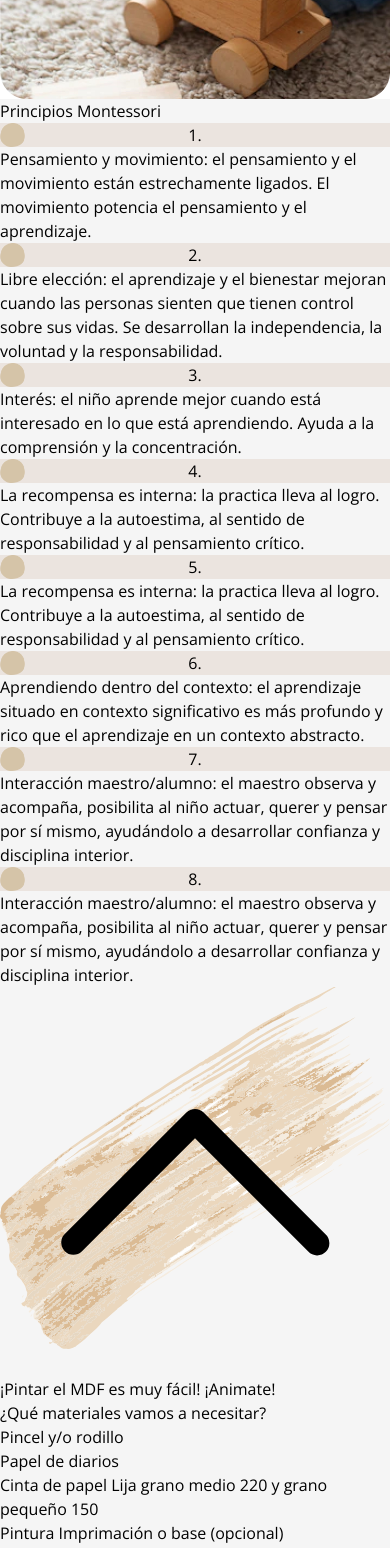
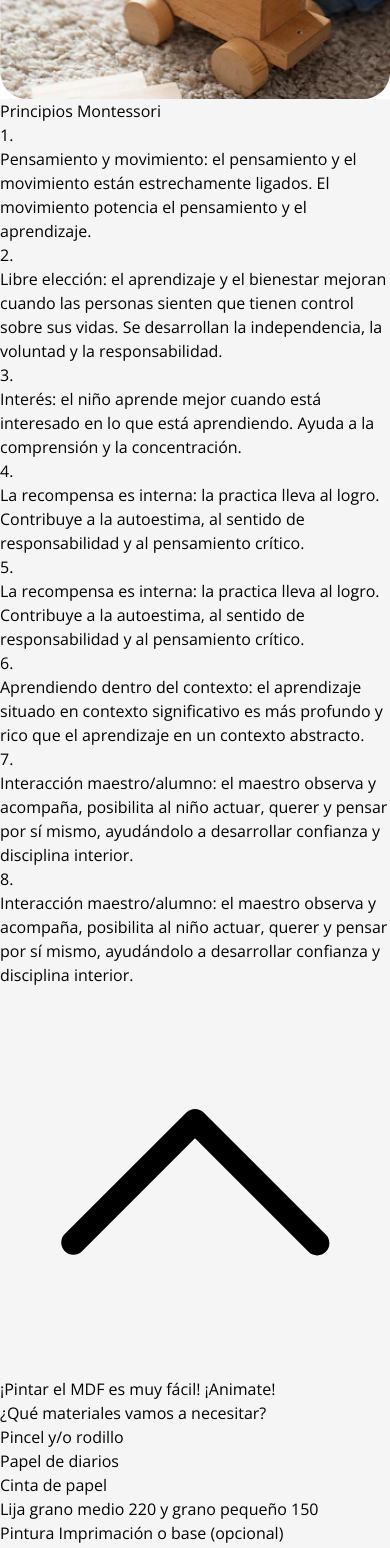
Before and after one commit to naraehumano1989/MDF-MundoFibro, a React (Vite) app in the folder mdf-proyect/: page / in a window 390 px wide. Shown: the part 6340-7888 px from the top of the page. Built offline with nearby package versions, Linux system fonts and the light colour scheme.

Commit message:
se arregla detalles de diseño y alineacion

```diff
--- a/mdf-proyect/src/components/actions/Pasos.jsx
+++ b/mdf-proyect/src/components/actions/Pasos.jsx
@@ -3,7 +3,7 @@ import paso2 from "../../assets/img/paso-2.jpg";
 import paso3 from "../../assets/img/paso-3.jpg";
 function Pasos() {
   return (
-    <div id="pasos">
+    <div id="pasos" className="mt-[150px] mb-0">
       <div className="bg-[#EBE4DF] w-[80%] h-auto m-auto rounded-[100px] flex md:flex-row flex-col justify-center items-center content-center gap-10 mt-10">
         <div className="flex flex-col content-center items-center">
           <img
--- a/mdf-proyect/src/components/actions/Pintar.jsx
+++ b/mdf-proyect/src/components/actions/Pintar.jsx
@@ -3,101 +3,123 @@ import Pasos from "../../components/actions/Pasos.jsx";
 import Ideas from "../../components/actions/ideas.jsx";
 function Pintar() {
   return (
-    <div id="pintar" className="m-auto fondo-pincelada">
+    <div id="pintar" className="m-auto">
       <Volver />
 
       <div className="flex md:flex-row flex-col gap-10 justify-center content-center items-center m-10">
         <div className="md:text-2xl text-sm w-full">
           <h1 className="font-bold  text-black text-5xl md:z-1 ml-12 text-center mb-10 mt-5">
-            ¡Pintar el MDF es muy fácil! ¡Animate!
+            ¡Pintar el MDF es muy fácil!{" "}
+            <span className="text-[#C3AB83] font-bold">¡Animate!</span>
           </h1>
-          <h2 className="font-bold text-4xl">
+          <h2 className="w-[80%] m-auto font-bold text-4xl ml-30">
             ¿Qué materiales vamos a necesitar?
           </h2>
-          <ul>
-            <li className="flex flex-row content-center items-center gap-2">
-              <div className="w-[10px] h-[10px] rounded-full"></div> Pincel y/o
-              rodillo
+          <ul className="w-[80%] m-auto ">
+            <div className="grid grid-cols-3 mt-5">
+              <li className="flex flex-row content-center items-center">
+                <div className="w-[20px] h-[20px] rounded-full bg-[#C4AB84] mr-2"></div>{" "}
+                Pincel y/o rodillo
               </li>
               <li className="flex flex-row content-center items-center gap-2">
-              <div className="w-[10px] h-[10px] rounded-full"></div> Papel de
-              diarios
+                <div className="w-[20px] h-[20px] rounded-full bg-[#C4AB84]"></div>{" "}
+                Papel de diarios
               </li>
               <li className="flex flex-row content-center items-center gap-2">
-              <div className="w-[10px] h-[10px] rounded-full"></div> Cinta de
-              papel Lija grano medio 220 y grano pequeño 150
+                <div className="w-[20px] h-[20px] rounded-full bg-[#C4AB84]"></div>{" "}
+                Cinta de papel
               </li>
-            <li className="flex flex-row content-center items-center gap-2">
-              <div className="w-[10px] h-[10px] rounded-full"></div> Pintura
-              Imprimación o base (opcional)
+            </div>
+            <div className="grid grid-cols-2 mt-5">
+              <li className="flex flex-row content-center items-center">
+                <div className="w-[20px] h-[20px] rounded-full bg-[#C4AB84] mr-2"></div>{" "}
+                Lija grano medio 220 y grano pequeño 150
               </li>
+              <li className="flex flex-row content-center items-center">
+                <div className="w-[20px] h-[20px] rounded-full bg-[#C4AB84] mr-2"></div>{" "}
+                Pintura Imprimación o base (opcional)
+              </li>
+            </div>
           </ul>
-          <div className="w-full flex flex-col mt-5 mb-5">
-            <h2 className="text-left font-bold text-4xl">
+          <div className="w-full flex flex-col mt-10">
+            <div className="m-auto text-center w-[80%] justify-center items-center content-center bg-[#EDE1D4] p-10 rounded rounded-xl mb-10">
+              <h2 className="text-left font-bold text-3xl text-center mt-2 mb-2 ">
                 ¿Qué tipo de pintura es la adecuada?
               </h2>
               <p className="md:text-2xl text-sm">
                 {" "}
-              La elección de la pintura adecuada para trabajar en MDF depende de
-              tus necesidades y preferencias personales, así como del resultado
-              que desees obtener.
+                La elección de la pintura adecuada para trabajar en MDF depende
+                de tus necesidades y preferencias personales, así como del
+                resultado que desees obtener.
               </p>
-            <div className="md:w-[884px] md:h-[369px] w-full h-auto mt-5">
-              <span className="text-black text-[24px] font-semibold">
+            </div>
+            <div className="md:w-[884px] md:h-[369px] w-full h-auto mt-5 ml-[10%]">
+              <span className="text-black text-[24px] font-semibold ">
                 Aquí hay algunas opciones comunes:
                 <br />
                 <br />
-                <p className="border-b-4 border-b-[#30231a] w-[100px]">
-                  {" "}
+                <div className="rounded bg-[#EDE1D4] p-3 w-[25%] ">
+                  <p className="border-b-4 border-b-[#30231a] text-center">
                     Acrílicos:{" "}
                   </p>
+                </div>
               </span>
-              <span className="text-black text-[19px] font-medium">
+              <span className="text-black text-[19px] font-bold ml-10 text-center">
                 Se diluyen en agua y es necesario barnizar luego de pintar. Son
                 fáciles de usar y se aplican con rodillo o pincel. Existe una
                 amplia gama de colores.
                 <br />
                 <br />
               </span>
-              <span className="text-black text-[19px] font-semibold border-b-4 border-b-[#30231a]">
-                Aerosoles:{" "}
-              </span>
-              <span className="text-black text-[19px] font-medium">
+              <div className="rounded bg-[#EDE1D4] p-3 w-[25%]">
+                <p className="border-b-4 border-b-[#30231a] text-center font-semibold">
+                  Aerosoles:
+                </p>
+              </div>
+              <span className="text-black text-[19px] font-bold ml-10 text-center">
                 Se aplican directamente sobre la madera sin necesidad de dar una
                 base previa. Es una pintura muy resistente y no necesita barniz.{" "}
                 <br />
                 <br />
               </span>
-              <span className="text-black text-[19px] font-semibold border-b-4 border-b-[#30231a]">
+              <div className="rounded bg-[#EDE1D4] p-3 w-[25%]">
+                <p className="border-b-4 border-b-[#30231a] text-center font-semibold">
                   Pintura a la tiza:{" "}
-              </span>
-              <span className="text-black text-[19px] font-medium ">
+                </p>
+              </div>
+              <span className="text-black text-[19px] font-bold ml-10 text-center">
                 Se consigue en aerosol o para aplicar con pincel. Tienen una
                 terminación mate. Se utiliza cera como acabado final.
                 <br />
                 <br />
               </span>
-              <span className="text-black text-[19px] font-semibold border-b-4 border-b-[#30231a]">
+              <div className="rounded bg-[#EDE1D4] p-3 w-[25%]">
+                <p className="border-b-4 border-b-[#30231a] text-center font-semibold">
                   Esmalte acrilico:{" "}
-              </span>
-              <span className="text-black text-[19px] font-medium">
+                </p>
+              </div>
+              <span className="text-black text-[19px] font-bold ml-10 text-center">
                 Es un tipo de pintura muy resistente, lavable y no necesita ser
                 barnizado.
                 <br />
                 <br />
               </span>
-              <span className="text-black text-[19px] font-semibold border-b-4 border-b-[#30231a]">
+              <div className="rounded bg-[#EDE1D4] p-3 w-[25%]">
+                <p className="border-b-4 border-b-[#30231a] text-center font-semibold">
                   Barniz:{" "}
-              </span>
-              <span className="text-black text-[19px] font-medium">
+                </p>
+              </div>
+              <span className="text-black text-[19px] font-bold ml-10 text-center">
                 Se puede usar transparente o de color. Viene brillante, mate y
                 semimate.
+                <br />
+                <br />
               </span>
             </div>
           </div>
         </div>
       </div>
-      <div className="md:h-[200px] h-[75px]"></div>
+      <div className="md:h-[300px] h-[25px]"></div>
       <Pasos />
       <Ideas />
     </div>
--- a/mdf-proyect/src/components/information/Montessori.jsx
+++ b/mdf-proyect/src/components/information/Montessori.jsx
@@ -25,14 +25,14 @@ function Montessori() {
         </h1>
         <div className="fondo-titulo-r"></div>
       </div>
-      <div className="flex md:flex-row flex-col gap-20 justify-center content-center items-center">
-        <div className="flex flex-col content-center items-center">
+      <div className="flex md:flex-row flex-col gap-20 content-center items-center justify-center">
+        <div className="flex flex-col content-center items-center justify-end m-[0px]">
           <div className="bg-[#C4AB84] rounded-full w-[100px] h-[100px] md:w-[200px] md:h-[200px] flex text-center items-center justify-center">
-            <h2 className="text-white font-bold  text-xl md:text-6xl z-1 text-center">
+            <h2 className="text-white font-bold  text-xl md:text-6xl text-center">
               1
             </h2>
           </div>
-          <p className="font-bold text-center m-5 w-[50%] h-[50%]">
+          <p className="font-bold text-center m-5 w-[60%] h-[50%]">
             Ayuda a los chicos a desarrollar la confianza y la autoestima <br />
           </p>
           <img
@@ -47,7 +47,7 @@ function Montessori() {
               2
             </h2>
           </div>
-          <p className="font-bold text-center m-5 w-[50%] h-[50%]">
+          <p className="font-bold text-center m-5 w-[60%] h-[50%]">
             Utiliza materiales nobles que impactan positivamente en el planeta
           </p>
           <img
@@ -58,7 +58,7 @@ function Montessori() {
         </div>
         <div className="flex flex-col content-center items-center">
           <div className="bg-[#C4AB84] rounded-full w-[100px] h-[100px] md:w-[200px] md:h-[200px] flex text-center items-center justify-center">
-            <h2 className="text-white font-bold  text-xl md:text-6xl z-1 text-center">
+            <h2 className="text-white font-bold  text-xl md:text-6xl text-center">
               3
             </h2>
           </div>
@@ -72,61 +72,87 @@ function Montessori() {
           />
         </div>
       </div>
-      <div className="font-bold m-2">
-        <h2 className="ml-2 text-2xl ">Principios Montessori</h2>
+      <div className="font-bold m-auto ml-[20%] mt-10">
+        <h2 className="ml-2 text-2xl mb-10">Principios Montessori</h2>
         <ul className="text-md">
-          <li className="flex flex-row items-center content-center">
-            <p className="itemDot text-sm md:text-lg w-[25px] h-[25px] md:w-[50px] md:h-[50px] flex justify-center items-center content-center">
+          <li className="flex flex-row items-center content-center m-2">
+            <p className="bg-[#C3AB83] rounded-full text-sm md:text-lg w-[25px] h-[25px] md:w-[50px] md:h-[50px] flex justify-center items-center content-center">
               1.
             </p>
-            <p className="w-1/2 md:text-lg text-sm">
+            <p className="w-[65%] md:text-lg text-sm ml-5 mb-5">
               Pensamiento y movimiento: el pensamiento y el movimiento están
               estrechamente ligados. El movimiento potencia el pensamiento y el
               aprendizaje.
             </p>
           </li>
-          <li className="m-2 flex flex-row items-center content-center ml-2">
-            <p className="itemDot text-sm md:text-lg w-[25px] h-[25px] md:w-[50px] md:h-[50px] flex justify-center items-center content-center">
+          <li className="flex flex-row items-center content-center m-2">
+            <p className="bg-[#C3AB83] rounded-full text-sm md:text-lg w-[25px] h-[25px] md:w-[50px] md:h-[50px] flex justify-center items-center content-center">
               2.
             </p>
+            <p className="w-[65%] md:text-lg text-sm ml-5 mb-5">
               Libre elección: el aprendizaje y el bienestar mejoran cuando las
-            personas sienten que tienen control sobre sus vidas. Se desarrollan
-            la independencia, la voluntad y la responsabilidad.
+              personas sienten que tienen control sobre sus vidas. Se
+              desarrollan la independencia, la voluntad y la responsabilidad.
+            </p>
           </li>
-          <li className="m-2 flex flex-row items-center content-center">
-            <p className="itemDot m-2 ">3.</p>
-            Interés: el niño aprende mejor cuando está interesado en lo que está
-            aprendiendo. Ayuda a la comprensión y la concentración.
+          <li className="flex flex-row items-center content-center m-2">
+            <p className="bg-[#C3AB83] rounded-full text-sm md:text-lg w-[25px] h-[25px] md:w-[50px] md:h-[50px] flex justify-center items-center content-center">
+              3.
+            </p>
+            <p className="w-[65%] md:text-lg text-sm ml-5 mb-5">
+              Interés: el niño aprende mejor cuando está interesado en lo que
+              está aprendiendo. Ayuda a la comprensión y la concentración.
+            </p>
           </li>
-          <li className="m-2 flex flex-row items-center content-center">
-            <p className="itemDot m-2">4.</p>
+          <li className="flex flex-row items-center content-center m-2">
+            <p className="bg-[#C3AB83] rounded-full text-sm md:text-lg w-[25px] h-[25px] md:w-[50px] md:h-[50px] flex justify-center items-center content-center">
+              4.
+            </p>
+            <p className="w-[65%] md:text-lg text-sm ml-5 mb-5">
               La recompensa es interna: la practica lleva al logro. Contribuye a
               la autoestima, al sentido de responsabilidad y al pensamiento
               crítico.
+            </p>
           </li>
-          <li className="m-2 flex flex-row items-center content-center">
-            <p className="itemDot m-2">5.</p>
+          <li className="flex flex-row items-center content-center m-2">
+            <p className="bg-[#C3AB83] rounded-full text-sm md:text-lg w-[25px] h-[25px] md:w-[50px] md:h-[50px] flex justify-center items-center content-center">
+              5.
+            </p>
+            <p className="w-[65%] md:text-lg text-sm ml-5 mb-5">
               La recompensa es interna: la practica lleva al logro. Contribuye a
               la autoestima, al sentido de responsabilidad y al pensamiento
               crítico.
+            </p>
           </li>
-          <li className="m-2 flex flex-row items-center content-center">
-            <p className="itemDot m-2">6.</p>
-            Aprendiendo dentro del contexto: el aprendizaje situado en contexto
-            significativo es más profundo y rico que el aprendizaje en un
-            contexto abstracto.
+          <li className="flex flex-row items-center content-center m-2">
+            <p className="bg-[#C3AB83] rounded-full text-sm md:text-lg w-[25px] h-[25px] md:w-[50px] md:h-[50px] flex justify-center items-center content-center">
+              6.
+            </p>
+            <p className="w-[65%] md:text-lg text-sm ml-5 mb-5">
+              Aprendiendo dentro del contexto: el aprendizaje situado en
+              contexto significativo es más profundo y rico que el aprendizaje
+              en un contexto abstracto.
+            </p>
           </li>
-          <li className="m-2 flex flex-row items-center content-center">
-            <p className="itemDot m-2">7.</p>
+          <li className="flex flex-row items-center content-center m-2">
+            <p className="bg-[#C3AB83] rounded-full text-sm md:text-lg w-[25px] h-[25px] md:w-[50px] md:h-[50px] flex justify-center items-center content-center">
+              7.
+            </p>
+            <p className="w-[65%] md:text-lg text-sm ml-5 mb-5">
               Interacción maestro/alumno: el maestro observa y acompaña,
-            posibilita al niño actuar, querer y pensar por sí mismo, ayudándolo
-            a desarrollar confianza y disciplina interior.
+              posibilita al niño actuar, querer y pensar por sí mismo,
+              ayudándolo a desarrollar confianza y disciplina interior.
+            </p>
           </li>
-          <li className="m-2 flex flex-row items-center content-center">
-            <p className="itemDot m-2">8.</p>
+          <li className="flex flex-row items-center content-center m-2">
+            <p className="bg-[#C3AB83] rounded-full text-sm md:text-lg w-[25px] h-[25px] md:w-[50px] md:h-[50px] flex justify-center items-center content-center">
+              8.
+            </p>
+            <p className="w-[65%] md:text-lg text-sm ml-5 mb-5">
               Interacción maestro/alumno: el maestro observa y acompaña,
-            posibilita al niño actuar, querer y pensar por sí mismo, ayudándolo
-            a desarrollar confianza y disciplina interior.
+              posibilita al niño actuar, querer y pensar por sí mismo,
+              ayudándolo a desarrollar confianza y disciplina interior.
+            </p>
           </li>
         </ul>
       </div>
```
Lines whose indentation alone changed are shown as unchanged.
